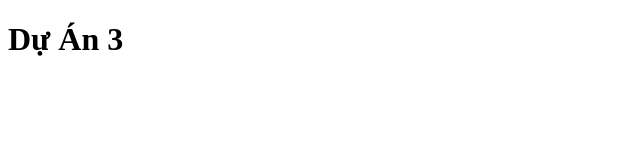
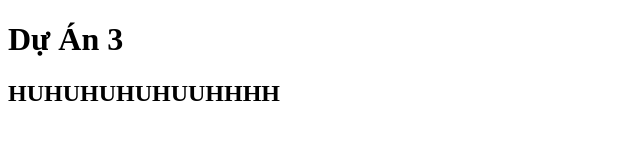
Before and after one commit to thuyetdeptrai/duan3, a plain HTML site: page index.html in a window 1280 px wide. Shown: the whole page, without its empty margins (0-640 px from the left). Drawn offline with Linux system fonts and the light colour scheme.

Commit message:
first commit

```diff
--- a/index.html
+++ b/index.html
@@ -7,5 +7,6 @@
 </head>
 <body>
     <h1>Dự Án 3</h1>
+    <h2>HUHUHUHUHUUHHHH</h2>
 </body>
 </html>
```
